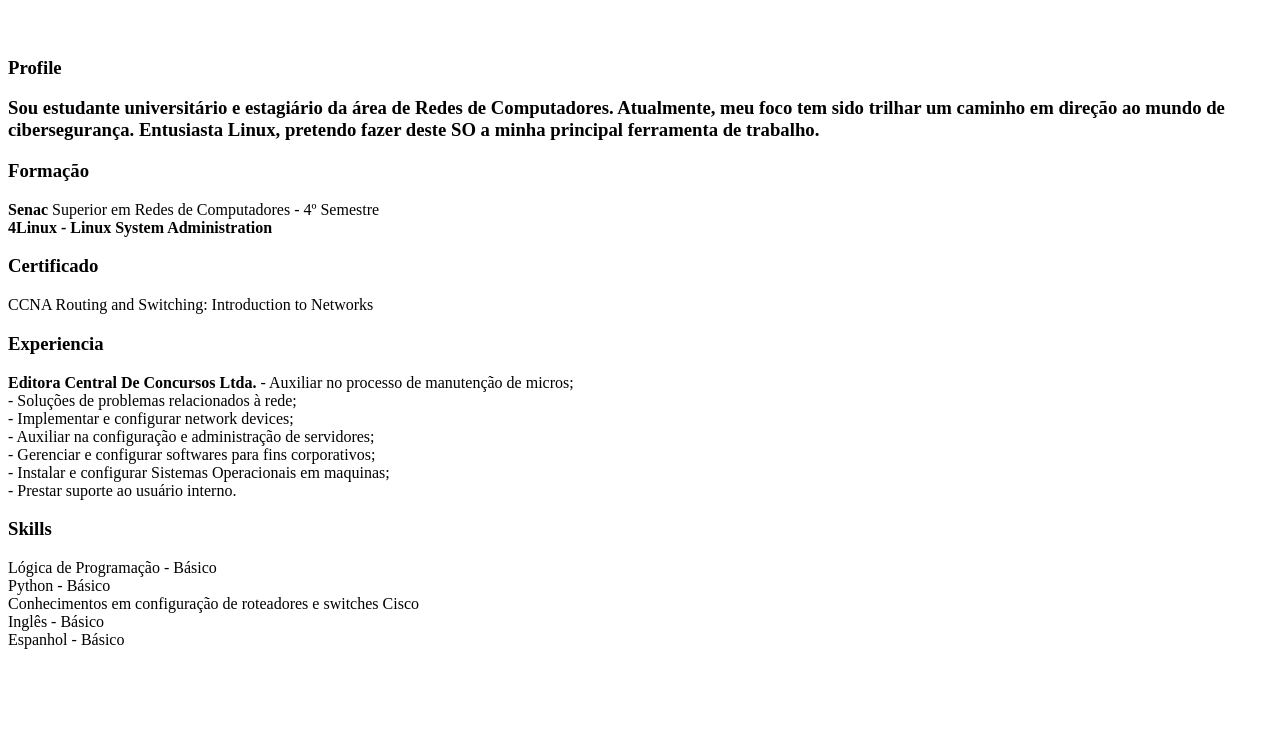
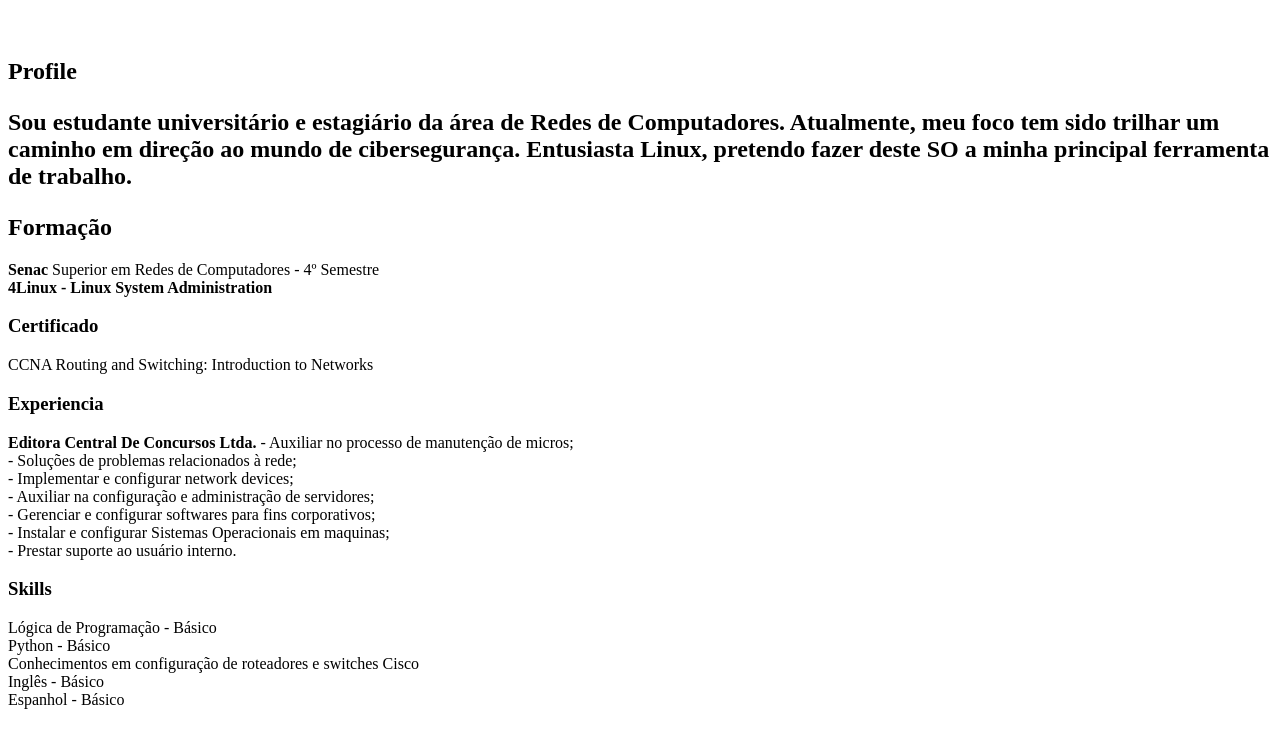
Before and after one commit to chewygg/Apolo, a plain HTML site: page index.html in a window 1280 px wide. Shown: the part 60-800 px from the top of the page. Drawn offline with Linux system fonts and the light colour scheme.

Commit message:
teste h2

```diff
--- a/index.html
+++ b/index.html
@@ -8,11 +8,11 @@
 <body>
     <h1><center><strong>Gabriel Guedes da Cruz</h1></center></strong><br>
 
-    <h3>Profile<h3>
+    <h2>Profile<h2>
 
     <p>Sou estudante universitário e estagiário da área de Redes de Computadores.  Atualmente, meu foco tem sido trilhar um caminho em direção ao mundo de cibersegurança.
     Entusiasta Linux, pretendo fazer deste SO a minha principal ferramenta de trabalho. </p>
-    <h3>Formação</h3>
+    <h2>Formação</h2>
     <strong>Senac</strong>
     Superior em Redes de Computadores - 4º Semestre<br>
     <strong>4Linux - Linux System Administration</strong>
```
